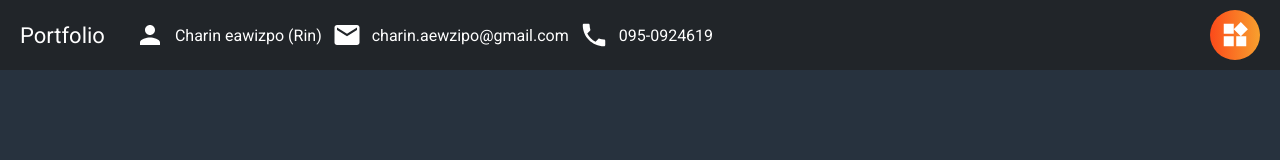
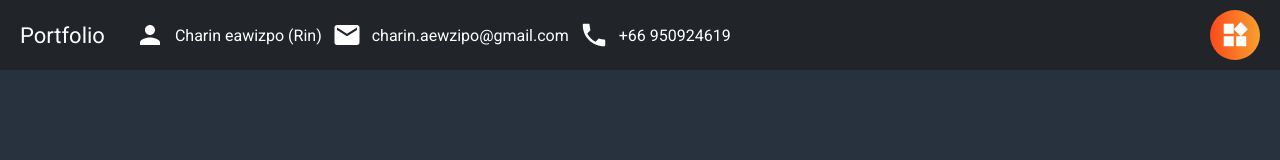
Before and after one commit to charinaewzipo/initial-react, a React (Create React App) app: page / in a window 1280 px wide. Shown: the top 160 px of the page. Built offline with nearby package versions, Linux system fonts and the light colour scheme.

Commit message:
make better

```diff
--- a/src/components/Navbar/Navbar.jsx
+++ b/src/components/Navbar/Navbar.jsx
@@ -23,7 +23,7 @@ const Navbar = ({ openmenu, setOpenmenu }) => {
           </div>
           <div className="itemContainer">
             <Phone className="icon" />
-            <span>095-0924619</span>
+            <span>+66 950924619</span>
           </div>
         </div>
         <div className="right">
```
